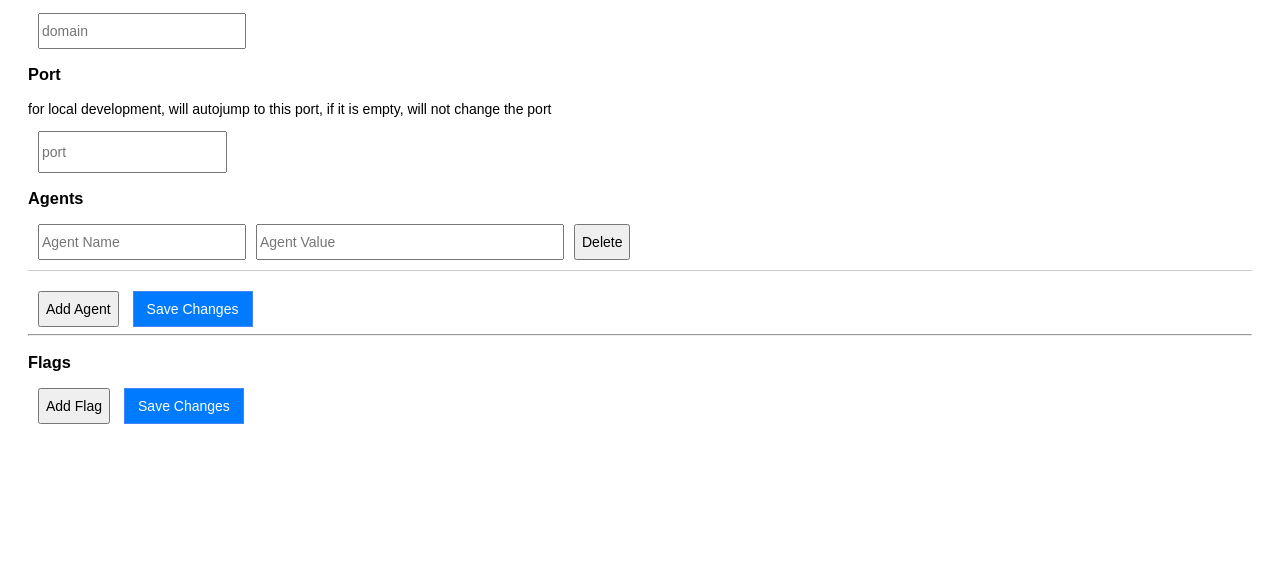
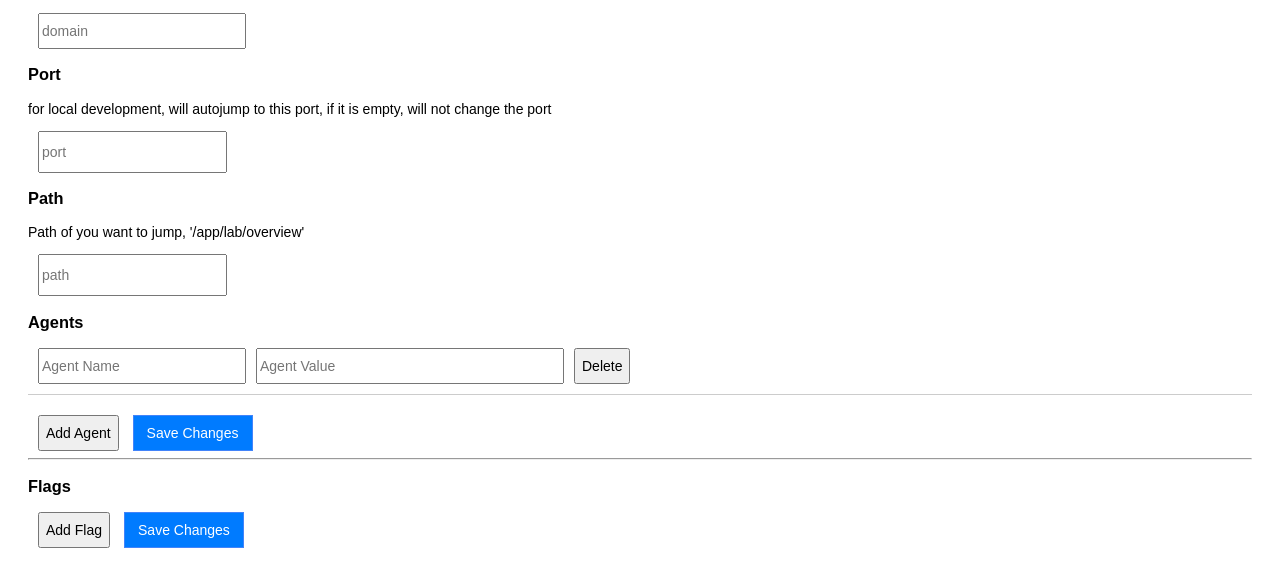
Before and after one commit to choufeng/impersonate-agents, a browser extension: page settings.html in a window 1280 px wide. Shown: the part 120-706 px from the top of the page. Drawn offline with Linux system fonts and the light colour scheme.

Commit message:
实现可以自定义path

```diff
--- a/settings.html
+++ b/settings.html
@@ -92,6 +92,11 @@
     <label>
       <input type="text" placeholder="port" id="port" />
     </label>
+    <h3>Path</h3>
+    <p>Path of you want to jump, '/app/lab/overview'</p>
+    <label>
+      <input type="text" placeholder="path" id="path" />
+    </label>
     <h3>Agents</h3>
     <div id="agentsContainer">
       <!-- Agents will be added here -->
--- a/settings.js
+++ b/settings.js
@@ -5,6 +5,7 @@ document.getElementById('addAgentButton').addEventListener('click', function ()
 document.getElementById('saveButton').addEventListener('click', function () {
     const domain = document.getElementById('domain').value;
     const port = document.getElementById('port').value;
+    const path = document.getElementById('path').value;
     const agents = [];
 
     document.querySelectorAll('.agent-row').forEach(row => {
@@ -20,6 +21,7 @@ document.getElementById('saveButton').addEventListener('click', function () {
     chrome.storage.sync.set({
         'domain': domain,
         'port': port,
+        'path': path,
         'agents': agentsJoined
     }, function () {
         console.log('Settings saved');
@@ -111,10 +113,11 @@ document.getElementById('saveFlagButton').addEventListener('click', function ()
 
 // Load settings when the page loads
 window.addEventListener('load', function () {
-    chrome.storage.sync.get(['domain', 'port', 'agents', 'flags'], function (result) {
+    chrome.storage.sync.get(['domain', 'port', 'agents', 'flags', 'path'], function (result) {
         console.log('Settings loaded', result);
         document.getElementById('domain').value = result.domain || '';
         document.getElementById('port').value = result.port || '';
+        document.getElementById('path').value = result.path || '';
         if (result.agents) {
             result.agents.split('|').forEach(agent => {
                 const [name, value] = agent.split(':');
```
Also changed, not shown: popup.js (+7 -1 lines).
